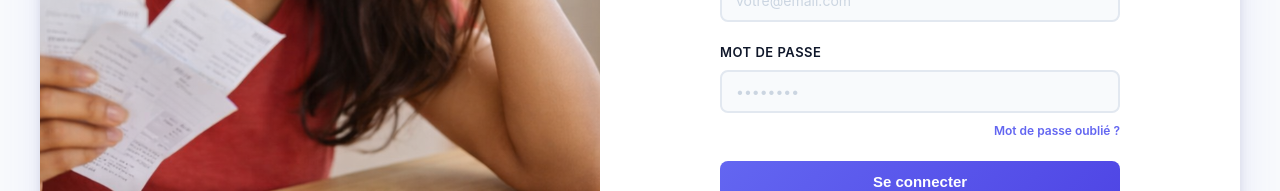
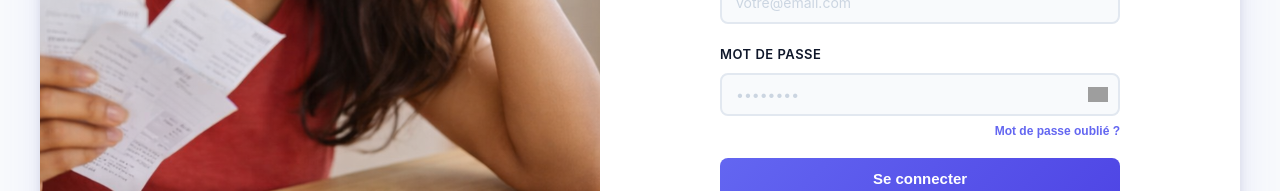
Before and after one commit to TafitaNiainaperline/suivi, a React (Vite) app: page /login in a window 1280 px wide. Shown: the part 402-593 px from the top of the page. Built offline with nearby package versions, Linux system fonts and the light colour scheme; no server answers; grey boxes are pictures that could not be loaded.

Commit message:
Update LoginPage TypeScript

```diff
--- a/src/pages/LoginPage.tsx
+++ b/src/pages/LoginPage.tsx
@@ -1,19 +1,25 @@
 import { useState, FormEvent } from 'react'
 import { useNavigate, Link } from 'react-router-dom'
 import { useAuth } from '../hooks/useAuth'
+import { sendPasswordResetEmail } from 'firebase/auth'
+import { auth } from '../services/firebase/init'
 import './AuthPage.css'
 
 export default function LoginPage() {
   const [email, setEmail] = useState('')
   const [password, setPassword] = useState('')
   const [error, setError] = useState('')
+  const [success, setSuccess] = useState('')
   const [loading, setLoading] = useState(false)
+  const [showPassword, setShowPassword] = useState(false)
+  const [showForgotPassword, setShowForgotPassword] = useState(false)
   const { login } = useAuth()
   const navigate = useNavigate()
 
   const handleSubmit = async (e: FormEvent<HTMLFormElement>) => {
     e.preventDefault()
     setError('')
+    setSuccess('')
     setLoading(true)
 
     try {
@@ -21,6 +27,27 @@ export default function LoginPage() {
       navigate('/')
     } catch (err: any) {
       setError(err.message)
+    } finally {
+      setLoading(false)
+    }
+  }
+
+  const handleResetPassword = async () => {
+    if (!email) {
+      setError('Veuillez entrer votre email')
+      return
+    }
+
+    setError('')
+    setSuccess('')
+    setLoading(true)
+
+    try {
+      await sendPasswordResetEmail(auth, email)
+      setSuccess('Email de réinitialisation envoyé. Vérifiez votre boîte de réception.')
+      setShowForgotPassword(false)
+    } catch (err: any) {
+      setError(err.message || 'Erreur lors de l\'envoi de l\'email')
     } finally {
       setLoading(false)
     }
@@ -46,6 +73,7 @@ export default function LoginPage() {
             <h1>Connexion</h1>
             <p className="auth-subtitle">Bienvenue ! Connectez-vous à votre compte</p>
 
+            {!showForgotPassword ? (
               <form onSubmit={handleSubmit} className="auth-form">
                 <div className="form-group">
                   <label>Email</label>
@@ -60,22 +88,77 @@ export default function LoginPage() {
 
                 <div className="form-group">
                   <label>Mot de passe</label>
+                  <div className="password-field-wrapper">
                     <input
-                  type="password"
+                      type={showPassword ? 'text' : 'password'}
                       placeholder="••••••••"
                       value={password}
                       onChange={(e) => setPassword(e.target.value)}
                       required
                     />
-                <a href="#" className="forgot-password">Mot de passe oublié ?</a>
+                    <button
+                      type="button"
+                      className="password-toggle"
+                      onClick={(e) => {
+                        e.preventDefault()
+                        setShowPassword(!showPassword)
+                      }}
+                    >
+                      <img
+                        src={showPassword ? '/images/eye-on-svgrepo-com.svg' : '/images/eye-off-svgrepo-com.svg'}
+                        alt={showPassword ? 'Masquer' : 'Afficher'}
+                      />
+                    </button>
+                  </div>
+                  <button
+                    type="button"
+                    className="forgot-password"
+                    onClick={() => setShowForgotPassword(true)}
+                  >
+                    Mot de passe oublié ?
+                  </button>
                 </div>
 
                 {error && <div className="error">{error}</div>}
+                {success && <div className="success">{success}</div>}
 
                 <button type="submit" disabled={loading} className="btn-primary">
                   {loading ? 'Connexion...' : 'Se connecter'}
                 </button>
               </form>
+            ) : (
+              <div className="auth-form">
+                <div className="form-group">
+                  <label>Entrez votre email</label>
+                  <input
+                    type="email"
+                    placeholder="votre@email.com"
+                    value={email}
+                    onChange={(e) => setEmail(e.target.value)}
+                    required
+                  />
+                </div>
+
+                {error && <div className="error">{error}</div>}
+                {success && <div className="success">{success}</div>}
+
+                <button
+                  onClick={handleResetPassword}
+                  disabled={loading}
+                  className="btn-primary"
+                >
+                  {loading ? 'Envoi en cours...' : 'Réinitialiser'}
+                </button>
+
+                <button
+                  type="button"
+                  onClick={() => setShowForgotPassword(false)}
+                  className="btn-secondary"
+                >
+                  Retour
+                </button>
+              </div>
+            )}
 
             <div className="auth-divider">
               <span>OU</span>
```
Lines whose indentation alone changed are shown as unchanged.
